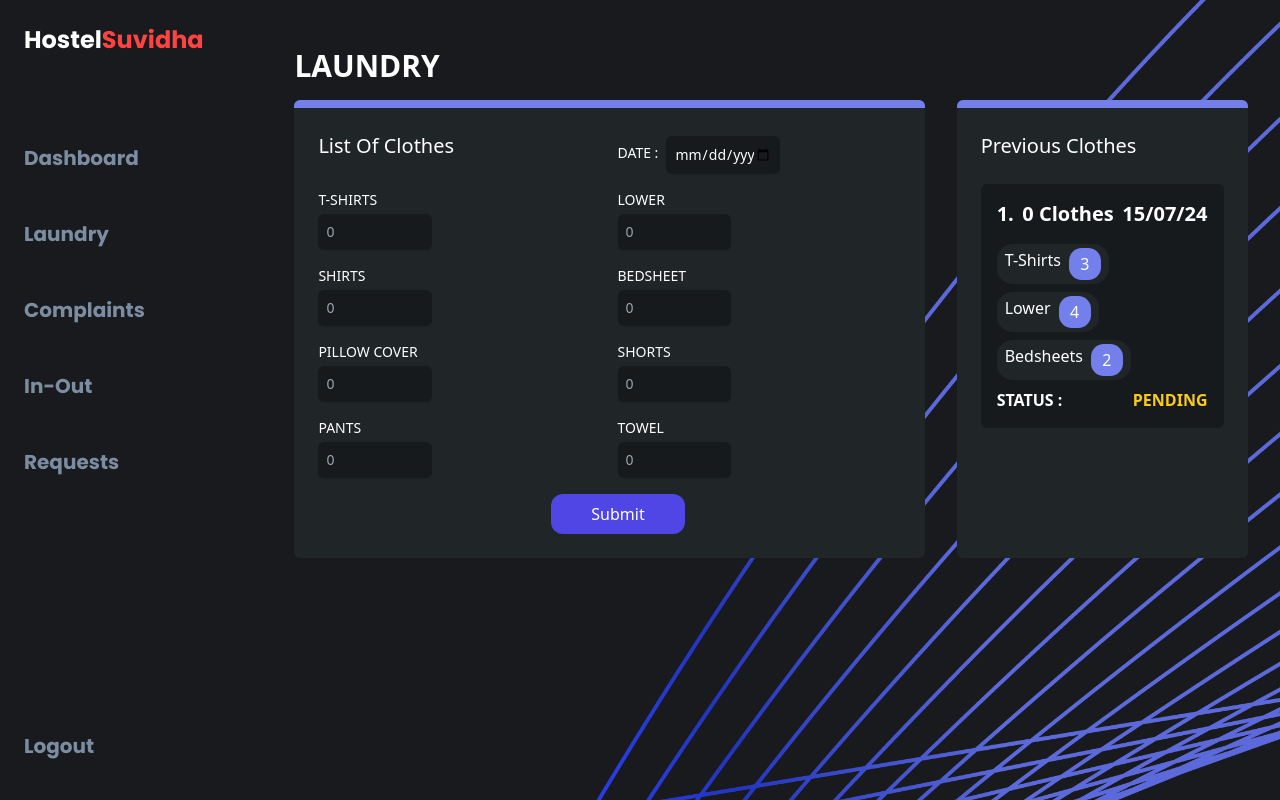
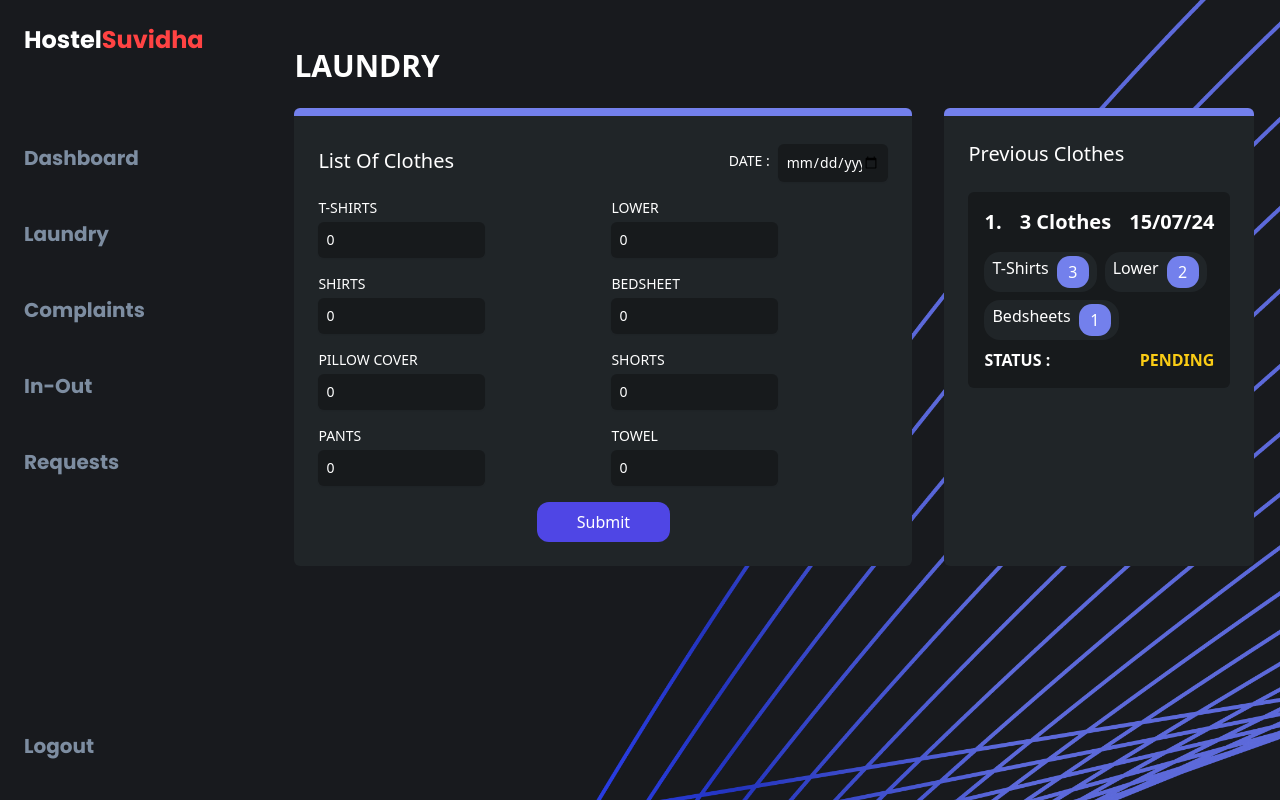
Before and after one commit to ddddsssss4/Hostel_Suvidha_Frontend, a React (Vite) app in the folder Hostel_Suvidha/: page /laundry in a window 1280 px wide. Built offline with nearby package versions, Linux system fonts and the light colour scheme.

Commit message:
Added api routes for form handeling of complaints , laundry and improved laundry

```diff
--- a/Hostel_Suvidha/src/Components/Complaints.jsx
+++ b/Hostel_Suvidha/src/Components/Complaints.jsx
@@ -21,28 +21,28 @@ const Complaints = () => {
       <h1 className="mt-24 text-white text-3xl font-extrabold pb-6 text-center md:pr-[780px] lg:text-left">COMPLAINTS</h1>
         <div className="grid grid-cols-2 md:grid-cols-4 gap-4 w-full sm:w-10/12 lg:w-8/12 xl:w-7/12 mx-auto lg:ml-10 xl:ml-20"> {/* Shift left on large screens */}
         <div onClick={() => goToComplaint('Electronic')}>
-          <img className="w-full object-cover" src={Electronic} alt="Electronic Complaints" />
+          <img className="w-full object-cover rounded-2xl" src={Electronic} alt="Electronic Complaints" />
         </div>
         <div onClick={() => goToComplaint('Furniture')}>
-          <img className="w-full object-cover" src={Furniture} alt="Furniture Complaints" />
+          <img className="w-full object-cover rounded-2xl" src={Furniture} alt="Furniture Complaints" />
         </div>
         <div onClick={() => goToComplaint('Washroom')}>
-          <img className="w-full object-cover" src={Washroom} alt="Washroom Complaints" />
+          <img className="w-full object-cover rounded-2xl" src={Washroom} alt="Washroom Complaints" />
         </div>
         <div onClick={() => goToComplaint('RoomService')}>
-          <img className="w-full object-cover" src={Service} alt="Service Complaints" />
+          <img className="w-full object-cover rounded-2xl" src={Service} alt="Service Complaints" />
         </div>
         <div onClick={() => goToComplaint('Wifi')}>
-          <img className="w-full object-cover" src={Wifi} alt="Wifi Complaints" />
+          <img className="w-full object-cover rounded-2xl" src={Wifi} alt="Wifi Complaints" />
         </div>
         <div onClick={() => goToComplaint('Disciplinary')}>
-          <img className="w-full object-cover" src={Disciplinary} alt="Disciplinary Complaints" />
+          <img className="w-full object-cover rounded-2xl" src={Disciplinary} alt="Disciplinary Complaints" />
         </div>
         <div onClick={() => goToComplaint('Miscellaneous')}>
-          <img className="w-full object-cover" src={misscnew} alt="Miscellaneous Complaints" />
+          <img className="w-full object-cover rounded-2xl" src={misscnew} alt="Miscellaneous Complaints" />
         </div>
         <div onClick={() => goToComplaint('Grievances')}>
-          <img className="w-full object-cover" src={grevances} alt="Grievances Complaints" />
+          <img className="w-full object-cover rounded-2xl" src={grevances} alt="Grievances Complaints" />
         </div>
       </div>
     </div>
--- a/Hostel_Suvidha/src/Components/FormValue1.jsx
+++ b/Hostel_Suvidha/src/Components/FormValue1.jsx
@@ -8,11 +8,12 @@ const FormValue1 = ({ backgroundImage }) => {
   const handleSubmit = async(values , {setSubmitting}) => {
     console.log('Form data', values);
     try{
-      const response = axios.post(`/api/complaints/${type}`)
-      console.log()
+      const response = await axios.post(`http://localhost:8000/api/v1/students/newComplaint`,values)
+      console.log(response)
     }catch(error){
       console.log(error)
-    }finally{
+    }
+    finally{
       setSubmitting(false)
     }
   };
--- a/Hostel_Suvidha/src/Components/Laundry.jsx
+++ b/Hostel_Suvidha/src/Components/Laundry.jsx
@@ -1,71 +1,111 @@
 import React, { useState } from 'react';
+import axios from 'axios';
 import bgelm from '../assets/bgelement.png';
 import { Formik, Form, Field } from 'formik';
 
 const Laundry = () => {
+  const [clothes, setClothes] = useState(0);
+  const [previousClothes, setPreviousClothes] = useState([]);
 
-  const [clothes, useclothes] = useState(0);
   const handleSubmit = async (values, { setSubmitting }) => {
     console.log('Form data', values);
 
+    const totalClothes = ['t-shirts', 'lower', 'shirts', 'bedsheet', 'pillow cover', 'shorts', 'pants', 'towel']
+      .reduce((total, item) => total + (parseInt(values[item]) || 0), 0);
+
+    setClothes(totalClothes);
+
+    const newEntry = {
+      clothes: totalClothes,
+      date: values.date,
+      status: 'PENDING',
+      items: values
+    };
+    setPreviousClothes([...previousClothes, newEntry]);
+
     try {
-      // const response = axios.post(`/api/Laundry/${type}`)
-      console.log();
+      const response = await axios.post('http://localhost:8000/api/v1/students/laundry', {
+        tShirts: values['t-shirts'],
+        lower: values.lower,
+        shirts: values.shirts,
+        bedsheet: values.bedsheet,
+        pillowCover: values['pillow cover'],
+        shorts: values.shorts,
+        pants: values.pants,
+        towel: values.towel,
+        date: values.date
+      });
+
+      console.log('API Response:', response.data);
     } catch (error) {
-      console.log(error);
+      console.log('API Error:', error);
     } finally {
       setSubmitting(false);
     }
   };
 
+  const validate = values => {
+    const errors = {};
+    if (!values.date) {
+      errors.date = 'Required';
+    }
+    return errors;
+  };
+
   return (
-    <div className="text-white pr-4 sm:ml-0 ml-4"> {/* Margin only on small screens */}
+    <div className="relative text-white px-4 sm:px-0">
       <img
         src={bgelm}
         alt="Background Element"
         className="absolute inset-0 w-full h-full object-cover top-[-6vh] z-[-1]"
       />
-      <div className="flex flex-col h-screen gap-4 mt-12">
-        <h1 className="font-extrabold text-3xl pr-2 sm:ml-0 ml-4"> {/* Margin only on small screens */}
+      <div className="flex flex-col min-h-screen gap-6 mt-12">
+        <h1 className="font-extrabold text-3xl text-center sm:text-left">
           LAUNDRY
         </h1>
-        <div className='flex flex-col lg:flex-row gap-8'>
-          <div className="p-6 border-t-8 border-[#7380EC] bg-[#202528] w-full lg:w-[65%] rounded-md space-y-6 sm:ml-0 ml-4"> {/* Margin only on small screens */}
+        <div className="flex lg:w-[75vw] flex-col lg:flex-row gap-8 mb-4">
+          <div className="p-6 border-t-8 border-[#7380EC] bg-[#202528] lg:w-2/3 rounded-md space-y-6">
             <Formik
               initialValues={{
-                name: '',
-                roomNumber: '',
-                hostel: '',
-                description: '',
-                image: null,
-                Date: ''
+                't-shirts': 0,
+                lower: 0,
+                shirts: 0,
+                bedsheet: 0,
+                'pillow cover': 0,
+                shorts: 0,
+                pants: 0,
+                towel: 0,
+                date: ''
               }}
+              validate={validate}
               onSubmit={handleSubmit}
             >
-              {({ setFieldValue }) => (
+              {({ errors, touched }) => (
                 <Form className="space-y-4">
-                  <div className="grid grid-cols-1 lg:grid-cols-2 gap-4">
-                    <h1 className="text-xl pr-2">
+                  <div className="grid grid-cols-1 lg:grid-cols-2 gap-4 items-center">
+                    <h1 className="text-xl">
                       List Of Clothes
                     </h1>
-                    <div className='flex gap-2 items-center'>
-                      <label className="block text-sm font-medium text-white">DATE : </label>
+                    <div className="flex gap-2 items-center justify-end">
+                      <label className="block text-sm font-medium">DATE : </label>
                       <Field
                         name="date"
                         type="date"
-                        className="mt-1 block w-full lg:w-[40%] border-none rounded-md shadow-sm focus:ring-indigo-500 focus:border-indigo-500 sm:text-sm  text-white bg-[#171A1C] p-2 placeholder-gray-400"
-                        placeholder=""
+                        className={`mt-1 block w-full lg:w-[40%] border-none rounded-md shadow-sm focus:ring-indigo-500 focus:border-indigo-500 sm:text-sm text-white bg-[#171A1C] p-2 placeholder-gray-400 ${errors.date && touched.date ? 'border-red-500' : ''}`}
                       />
+                      {errors.date && touched.date && (
+                        <div className="text-red-500 text-sm">{errors.date}</div>
+                      )}
                     </div>
                   </div>
-                  <div className="grid grid-cols-1 lg:grid-cols-2 gap-4">
+                  <div className="grid grid-cols-1 sm:grid-cols-2 lg:grid-cols-2 gap-4">
                     {['T-SHIRTS', 'LOWER', 'SHIRTS', 'BEDSHEET', 'PILLOW COVER', 'SHORTS', 'PANTS', 'TOWEL'].map((item) => (
                       <div key={item}>
                         <label className="block text-sm font-medium text-white">{item}</label>
                         <Field
                           name={item.toLowerCase()}
                           type="number"
-                          className="mt-1 bg-[#171A1C] block w-full lg:w-[40%]  rounded-md p-2 shadow-sm focus:ring-indigo-500 focus:border-indigo-500 sm:text-sm  text-white placeholder-gray-400"
+                          className="mt-1 bg-[#171A1C] block w-full lg:w-[60%] rounded-md p-2 shadow-sm focus:ring-indigo-500 focus:border-indigo-500 sm:text-sm  text-white placeholder-gray-400"
                           placeholder="0"
                         />
                       </div>
@@ -73,7 +113,7 @@ const Laundry = () => {
                   </div>
                   <button
                     type="submit"
-                    className=" bg-indigo-600 text-white py-2 px-10 ml-[40%] rounded-xl hover:bg-indigo-700"
+                    className="bg-indigo-600 text-white py-2 px-10 mx-auto block rounded-xl hover:bg-indigo-700"
                   >
                     Submit
                   </button>
@@ -81,16 +121,16 @@ const Laundry = () => {
               )}
             </Formik>
           </div>
-          <div className="p-6 bg-[#202528] border-t-8 border-[#7380EC] w-full lg:w-[30%] rounded-md space-y-6 sm:ml-0 ml-4"> {/* Margin only on small screens */}
-            <h1 className="text-xl pr-2">
+          <div className="p-6  bg-[#202528] border-t-8 border-[#7380EC] lg:w-1/3 rounded-md space-y-6">
+            <h1 className="text-xl">
               Previous Clothes
             </h1>
-            <div className='flex flex-col gap-4'>
+            {/* Demo card */}
             <div className="card p-4 rounded-md bg-[#171A1C] flex flex-col">
               <div className="head font-bold text-xl flex justify-between">
                 <div className="no">1.</div>
-                  <div className="">{clothes} Clothes </div>
-                  <div className="">15/07/24</div>
+                <div>3 Clothes</div>
+                <div>15/07/24</div>
               </div>
               <div className="type mt-4 gap-2 flex flex-wrap">
                 <div className="tiles h-10 py-1 px-2 gap-2 rounded-2xl flex bg-[#202528]">
@@ -99,18 +139,43 @@ const Laundry = () => {
                 </div>
                 <div className="tiles h-10 py-1 px-2 gap-2 rounded-2xl flex bg-[#202528]">
                   Lower
-                    <div className="count p-1 w-8 h-8 text-center rounded-[40%] bg-[#7380EC]">4</div>
+                  <div className="count p-1 w-8 h-8 text-center rounded-[40%] bg-[#7380EC]">2</div>
                 </div>
                 <div className="tiles h-10 py-1 px-2 gap-2 rounded-2xl flex bg-[#202528]">
                   Bedsheets
-                    <div className="count p-1 w-8 h-8 text-center rounded-[40%] bg-[#7380EC]">2</div>
+                  <div className="count p-1 w-8 h-8 text-center rounded-[40%] bg-[#7380EC]">1</div>
                 </div>
               </div>
-                <div className="status flex justify-between  mt-2 items-center">
-                  <h2 className="font-bold text-md">STATUS : </h2>
-                  <h2 className='text-yellow-400 font-bold text-md '>PENDING</h2>
+              <div className="status flex justify-between mt-2 items-center">
+                <h2 className="font-bold text-md">STATUS :</h2>
+                <h2 className="text-yellow-400 font-bold text-md">PENDING</h2>
               </div>
             </div>
+            {/*Render previous clothes */}
+            <div className="flex flex-col gap-4">
+              {previousClothes.map((entry, index) => (
+                <div key={index} className="card p-4 rounded-md bg-[#171A1C] flex flex-col">
+                  <div className="head font-bold text-xl flex justify-between">
+                    <div className="no">{index + 1}.</div>
+                    <div>{entry.clothes} Clothes</div>
+                    <div>{entry.date}</div>
+                  </div>
+                  <div className="type mt-4 gap-2 flex flex-wrap">
+                    {Object.entries(entry.items).map(([key, value]) => (
+                      value > 0 && key !== 'date' && (
+                        <div key={key} className="tiles h-10 py-1 px-2 gap-2 rounded-2xl flex bg-[#202528]">
+                          {key.charAt(0).toUpperCase() + key.slice(1)}
+                          <div className="count p-1 w-8 h-8 text-center rounded-[40%] bg-[#7380EC]">{value}</div>
+                        </div>
+                      )
+                    ))}
+                  </div>
+                  <div className="status flex justify-between mt-2 items-center">
+                    <h2 className="font-bold text-md">STATUS : </h2>
+                    <h2 className="text-yellow-400 font-bold text-md">PENDING</h2>
+                  </div>
+                </div>
+              ))}
             </div>
           </div>
         </div>
```
Also changed, not shown: Hostel_Suvidha/src/assets/Electronic_comp.png. Lines whose indentation alone changed are shown as unchanged.
